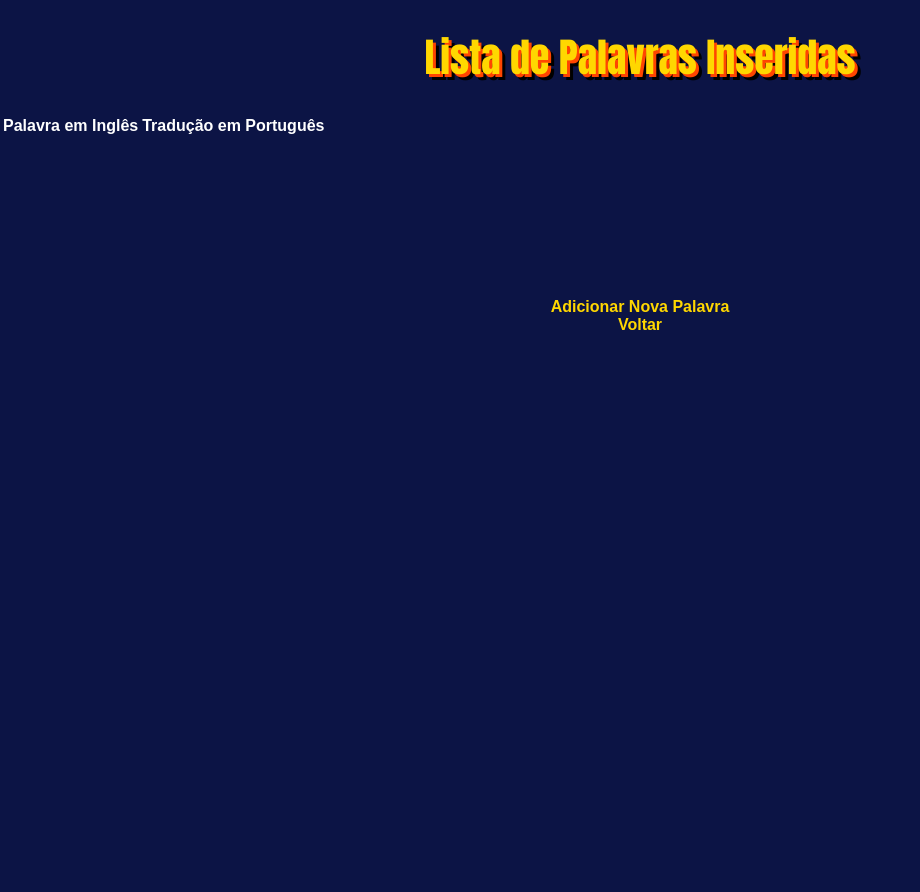
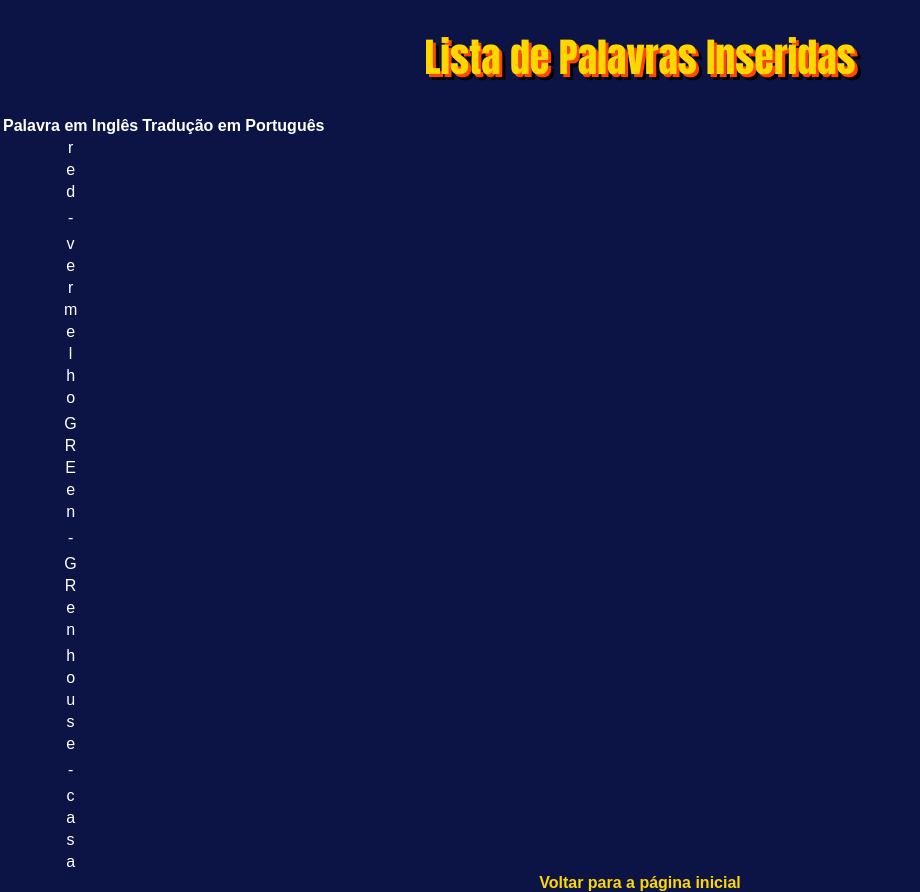
Before and after one commit to Xavier-sa/projetotradutor, a Flask app: page /listar in a window 1280 px wide. Shown: the whole page, without its empty margins (0-920 px from the left). Before the commit the page ends 330 px from the top, so only its background shows below. Run offline with Flask 3, Linux system fonts and the light colour scheme; lists and menus that the app fills with data are empty.

Commit message:
atualizando html excluir e listar

```diff
--- a/templates/listar.html
+++ b/templates/listar.html
@@ -7,6 +7,8 @@
 </head>
 <body>
     <h1>Lista de Palavras Inseridas</h1>
+
+    {% if palavras %}
     <table>
         <tr>
             <th>Palavra em Inglês</th>
@@ -14,16 +16,15 @@
         </tr>
         {% for palavra in palavras %}
         <tr>
-            <td>{{ palavra.ingles }}</td>
-            <td>{{ palavra.portugues }}</td>
-        </tr>
-        {% else %}
-        <tr>
-            <td colspan="2">Nenhuma palavra foi adicionada ainda.</td>
+            <td>{{ palavra[0] }}</td>
+            <td>{{ palavra[1] }}</td>
         </tr>
         {% endfor %}
     </table>
-    <a href="/adicionar">Adicionar Nova Palavra</a><br>
-    <a href="/">Voltar</a>
+    {% else %}
+    <h2>Não há palavras cadastradas.</h2>
+    {% endif %}
+
+    <a href="/">Voltar para a página inicial</a>
 </body>
 </html>
```
Also changed, not shown: templates/excluir.html (+7 -9 lines).
